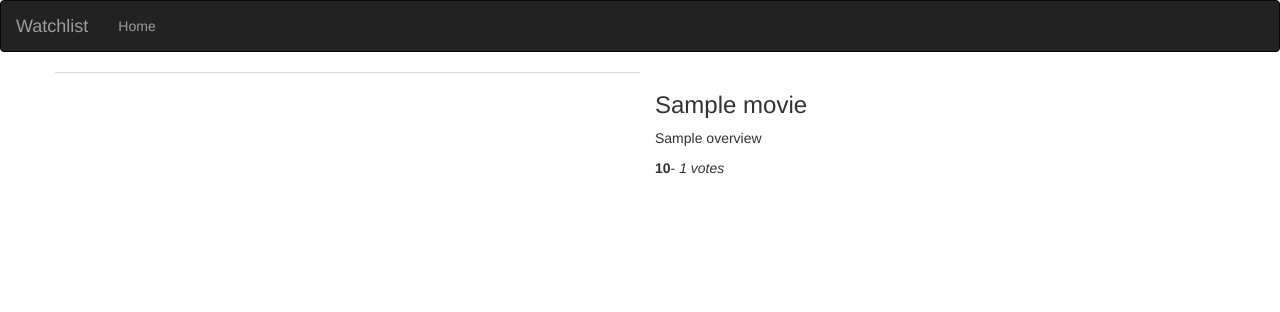
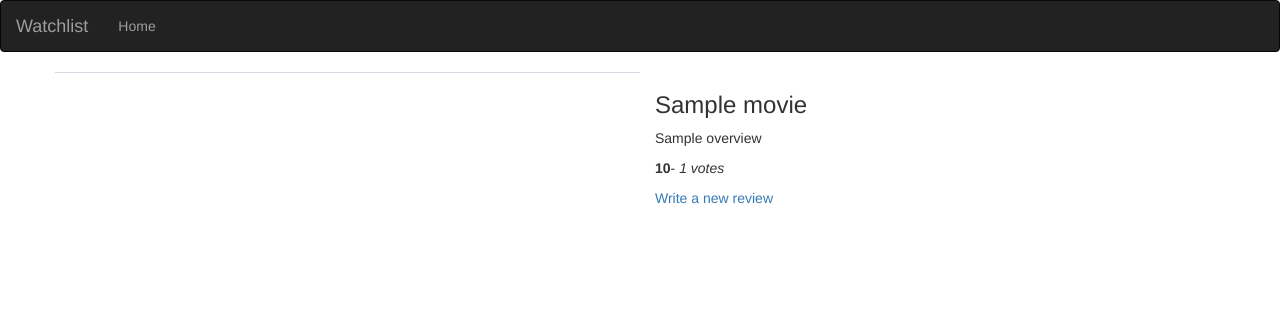
Before and after one commit to Sundaybrian/binge-watcher, a Flask app: template app/templates/movie.html in a window 1280 px wide. Shown: the top 312 px of the page. Run offline with Flask 2, Linux system fonts and the light colour scheme; the template is opened without the code that fills it: most values are stand-ins (such as "Sample title", 1, 10 or a date in 2020); grey boxes marked "Sample" are stand-in pictures; parts of the project's set-up code (start-up, migrations or seed data) failed here and were passed over; some libraries are stand-ins or nearby versions.

Commit message:
add a review button to the movie html

```diff
--- a/app/templates/movie.html
+++ b/app/templates/movie.html
@@ -13,6 +13,9 @@
         <b>{{ movie.vote_average }}</b
         >- <i>{{ movie.vote_count }} votes</i>
       </p>
+      <a class="ratings" href="/movie/review/new/{{ movie.id }}">
+        Write a new review</a
+      >
     </div>
   </div>
 </div>
```
